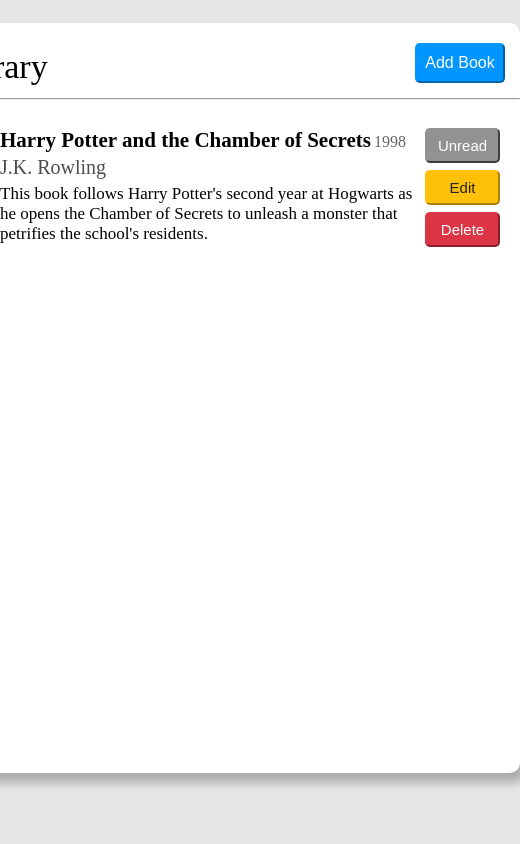
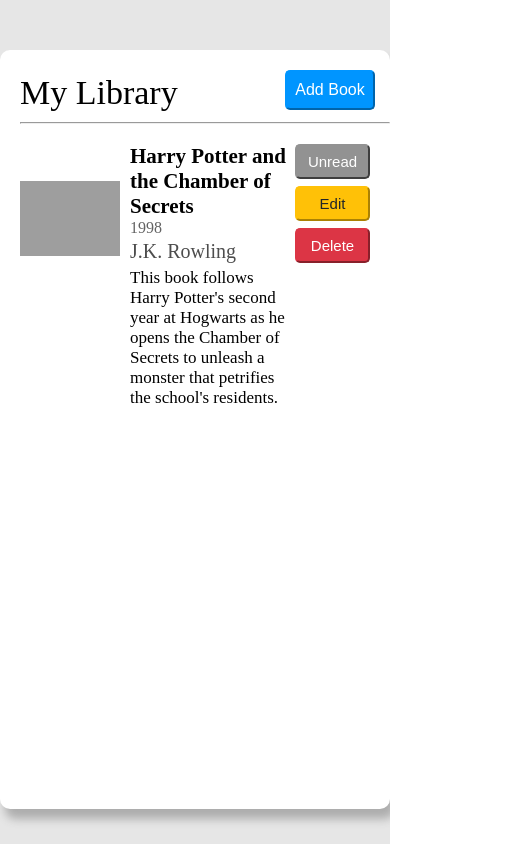
Before and after one commit to jkarjoo/library, a plain HTML site: page index.html in a window 390 px wide. Shown: the whole page, 520 px wide, since content can reach past the window. Drawn offline with Linux system fonts and the light colour scheme; grey boxes are pictures that could not be loaded.

Commit message:
Added responsive design

```diff
--- a/index.html
+++ b/index.html
@@ -7,9 +7,10 @@
         <title>Library</title>
     </head>
     <body>
+        <div class="wrapper">
             <div class="container">
                 <div class="header">
-                <div class="title">My Library</div>
+                    <h1 class="title">My Library</h1>
                     <button id="add-book">Add Book</button>
                 </div>
                 <hr>
@@ -36,6 +37,7 @@
                 </form>
                 </div>
             </div>
+        </div>
         <script src="script.js"></script>
     </body>
 </html>
--- a/style.css
+++ b/style.css
@@ -1,16 +1,28 @@
 * {
     box-sizing: border-box;
+    margin: 0;
+    padding: 0;
 }
+
+html {
+    height: 100%;
+}
+
 body {
-    background-color: hsl(0, 0%, 90%);
+    height: 100%;
+}
+
+.wrapper {
     display: flex;
     justify-content: center;
     align-items: center;
+    height: 100%;
+    background-color: hsl(0, 0%, 90%);
 }
 
 .container {
     width: 650px;
-    min-height: 750px;
+    min-height: 90vh;
     background-color: white;
     border-radius: 10px;
     margin-top: 15px;
@@ -24,11 +36,12 @@
     display: flex;
     justify-content: space-between;
     align-items: center;
-    margin: 0;
+    margin-bottom: 5px;
 }
 .title {
     display: inline-block;
     font-size: 34px;
+    font-weight: 400;
 }
 
 #add-book {
@@ -45,7 +58,7 @@
 
 /* Containers */
 .library-container {
-    max-height: 700px;
+    max-height: 85vh;
     padding-right: 20px;
     overflow-y: auto;
 }
@@ -53,6 +66,7 @@
 .book-item {
     display: flex;
     margin-top: 20px;
+    width: 100%;
 }
 
 /* Book cover images */
@@ -70,6 +84,9 @@
 /* Book info */
 .book-details {
     margin-left: 10px;
+    display: flex;
+    flex-direction: column;
+    flex-grow: 1;
 }
 
 .book-title {
@@ -81,7 +98,6 @@
 .year {
     font-size: 16px;
     color: #636363;
-    margin-left: 3px;
 }
 
 .author {
@@ -92,8 +108,9 @@
 }
 
 .description {
+    display: flex;
+    flex-direction: column;
     font-size: 17px;
-    width: 420px;
 }
 
 /* Buttons */
```
Lines whose indentation alone changed are shown as unchanged.
